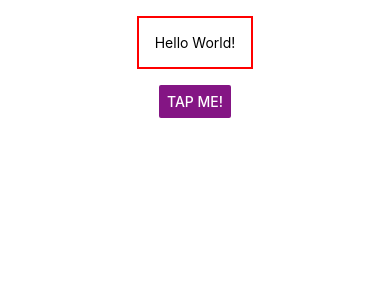
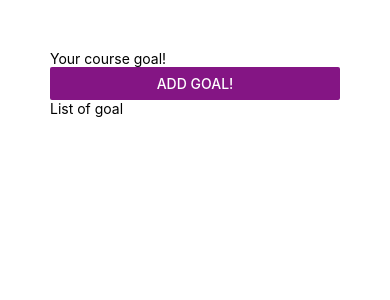
Before and after one commit to OveR1st/my-native-goal, a React Native app: screen / in a window 390 px wide. Shown: the top 300 px of the page. Built offline with nearby package versions, Linux system fonts and the light colour scheme.

Commit message:
base style (difference SafeArea and View)

```diff
--- a/src/app/index.tsx
+++ b/src/app/index.tsx
@@ -1,28 +1,21 @@
-import { Button, SafeAreaView, StyleSheet, Text, View } from 'react-native'
+import { Button, StyleSheet, Text, TextInput, View } from 'react-native'
 
 export const App = () => {
   return (
-    <SafeAreaView>
-      <View style={styles.container}>
-        <Text style={styles.dummyText}>Hello World!</Text>
-        <Button title="Tap me!" color="#841584" />
+    <View style={styles.container}>
+      <View>
+        <TextInput placeholder="Your course goal!" />
+        <Button title="Add goal!" color="#841584" />
       </View>
-    </SafeAreaView>
+      <View>
+        <Text>List of goal</Text>
+      </View>
+    </View>
   )
 }
 
 const styles = StyleSheet.create({
   container: {
-    display: 'flex',
-    alignItems: 'center',
-    justifyContent: 'center',
-    height: '100%',
-  },
-
-  dummyText: {
-    margin: 16,
-    padding: 16,
-    borderWidth: 2,
-    borderColor: 'red',
+    padding: 50,
   },
 })
```
